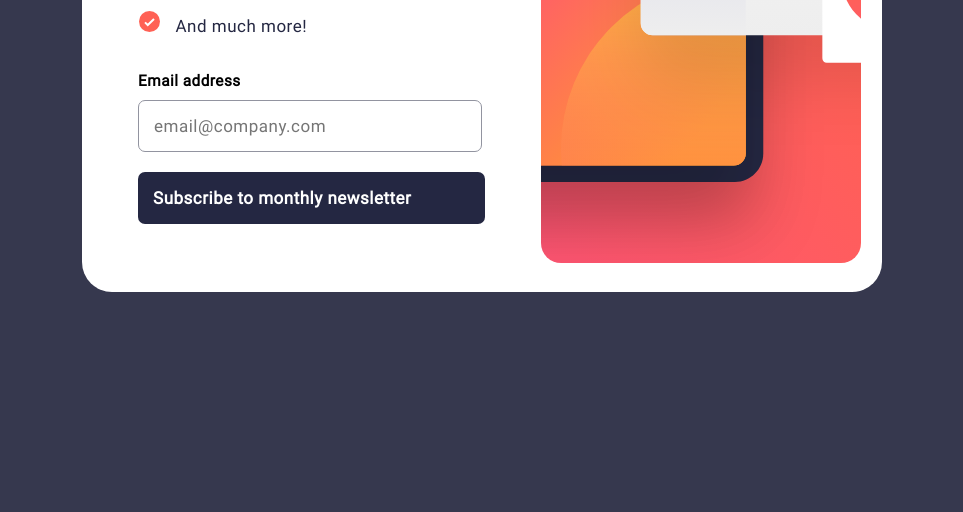
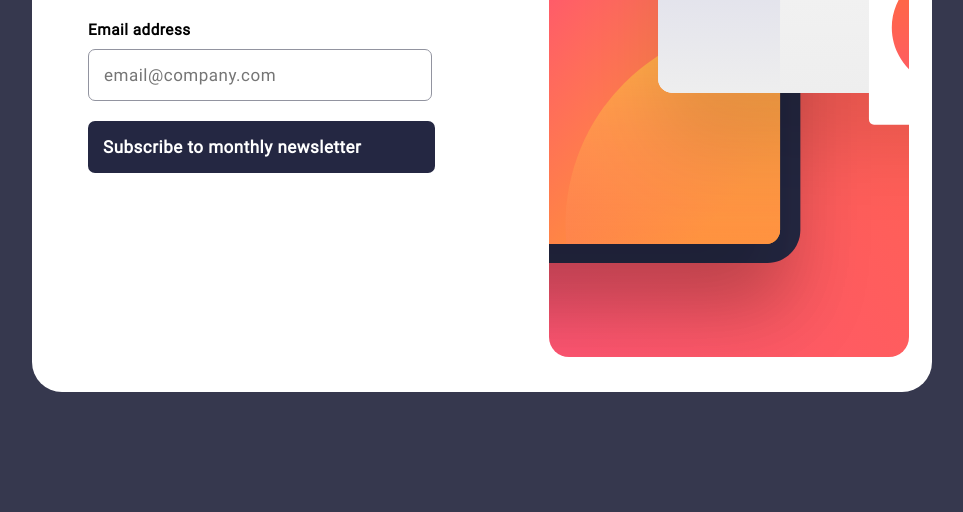
Before and after one commit to hana-chong/newsletter-sign-up-with-success-message-main, a plain HTML site: page index.html in a window 1280 px wide. Shown: the part 453-965 px from the top of the page, without its empty margins (158-1121 px from the left). Before the commit the page ends 865 px from the top, so only its background shows below. Drawn offline with Linux system fonts and the light colour scheme.

Commit message:
Update style.css

```diff
--- a/style.css
+++ b/style.css
@@ -124,8 +124,8 @@ body {
     background-color: hsl(235, 18%, 26%);
 }
 .container {
-    width: 800px;
-    height: 625px;
+    width: 900px;
+    height: 725px;
     margin: 15vh auto;
     border-radius: 30px;
 }
```
